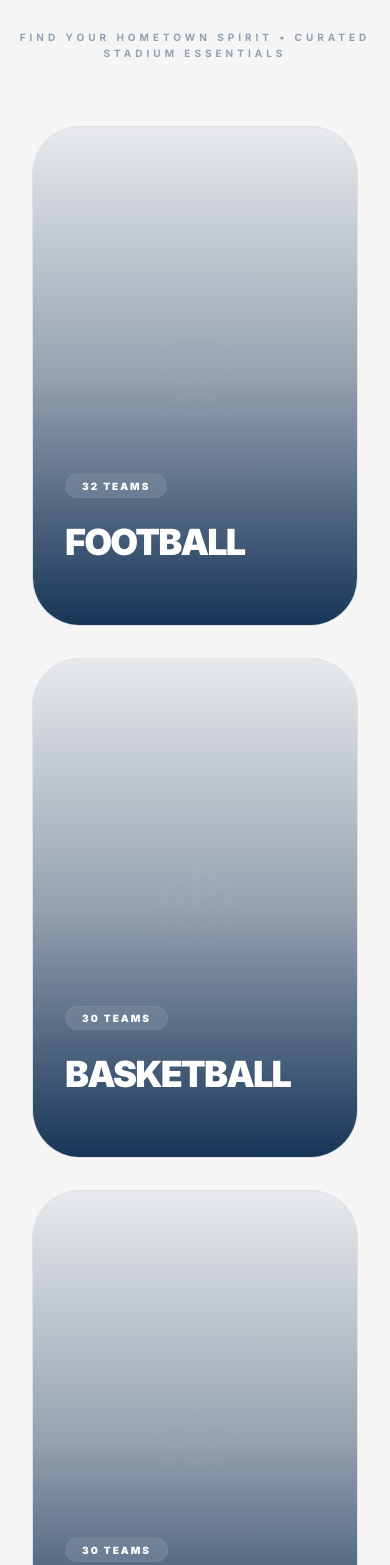
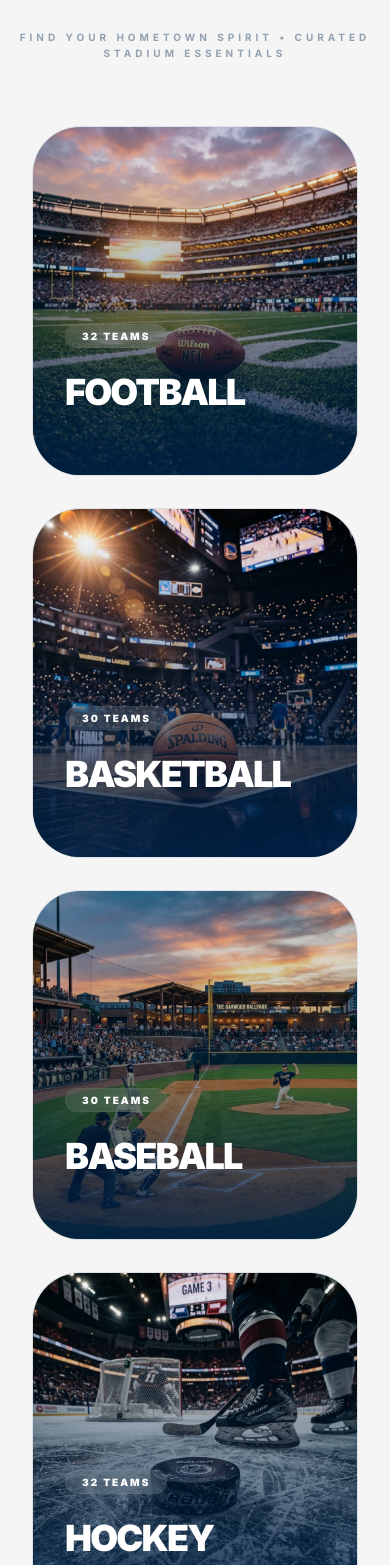
Before and after one commit to fidancetin1957/bleacherfield-showroom, a Next.js app: page /category in a window 390 px wide. Shown: the part 423-1988 px from the top of the page. Built offline with nearby package versions, Linux system fonts and the light colour scheme.

Commit message:
💎 Step 1: Category Hub Visual Upgrade (Gameday Assets + Mobile Sizing)

```diff
--- a/src/app/category/page.tsx
+++ b/src/app/category/page.tsx
@@ -9,7 +9,7 @@ const sportsCategories = [
         count: '32 Teams',
         icon: <Trophy className="w-24 h-24" />,
         description: 'The American Juggernaut. Tailgate club essentials.',
-        image: '/images/football_hub.webp'
+        image: '/images/football.webp'
     },
     {
         name: 'Basketball',
@@ -17,7 +17,7 @@ const sportsCategories = [
         count: '30 Teams',
         icon: <Goal className="w-24 h-24" />,
         description: 'Streetwear meets the court. Every city, every era.',
-        image: '/images/basketball_hub.webp'
+        image: '/images/basketball.webp'
     },
     {
         name: 'Baseball',
@@ -25,15 +25,15 @@ const sportsCategories = [
         count: '30 Teams',
         icon: <Star className="w-24 h-24" />,
         description: 'The National Pastime. From the Yankees to the Dodgers.',
-        image: '/images/baseball_hub.webp'
+        image: '/images/baseball.webp'
     },
     {
         name: 'Hockey',
         slug: 'hockey',
         count: '32 Teams',
         icon: <MapPin className="w-24 h-24" />,
-        description: 'Icy grit and Mighty Ducks nostalgia. NHL exclusive.',
-        image: '/images/hockey_hub.webp'
+        description: 'Icy grit and nostalgia. NHL exclusive.',
+        image: '/images/hockey.webp'
     },
     {
         name: 'Soccer',
@@ -41,7 +41,7 @@ const sportsCategories = [
         count: '20 Teams',
         icon: <Goal className="w-24 h-24" />,
         description: 'Global energy, hometown heart. Inter Miami & beyond.',
-        image: '/images/soccer_hub.webp'
+        image: '/images/soccer.webp'
     },
     {
         name: 'NCAA',
@@ -49,7 +49,7 @@ const sportsCategories = [
         count: '150+ Schools',
         icon: <GraduationCap className="w-24 h-24" />,
         description: 'Saturday culture. Crimson Tide to Bulldogs.',
-        image: '/images/football_hub.webp'
+        image: '/images/football.webp'
     }
 ];
 
@@ -78,9 +78,14 @@ export default function CategoryIndexPage() {
                 <Link
                     key={sport.slug}
                     href={`/category/${sport.slug}`}
-                    className="group relative h-[500px] overflow-hidden rounded-[3rem] bg-primary/5 border border-primary/5"
+                    className="group relative h-[350px] md:h-[500px] overflow-hidden rounded-[3rem] bg-primary/5 border border-primary/5"
                 >
-                    {/* Background Visual Overlay */}
+                    {/* Real Sport Image */}
+                    <img
+                        src={sport.image}
+                        alt={sport.name}
+                        className="absolute inset-0 w-full h-full object-cover transition-transform duration-700 group-hover:scale-110"
+                    />
                     <div className="absolute inset-0 bg-gradient-to-t from-primary via-primary/40 to-transparent z-10 opacity-90 group-hover:opacity-100 transition-opacity duration-700" />
 
                     {/* Abstract Sport Pattern */}
```
